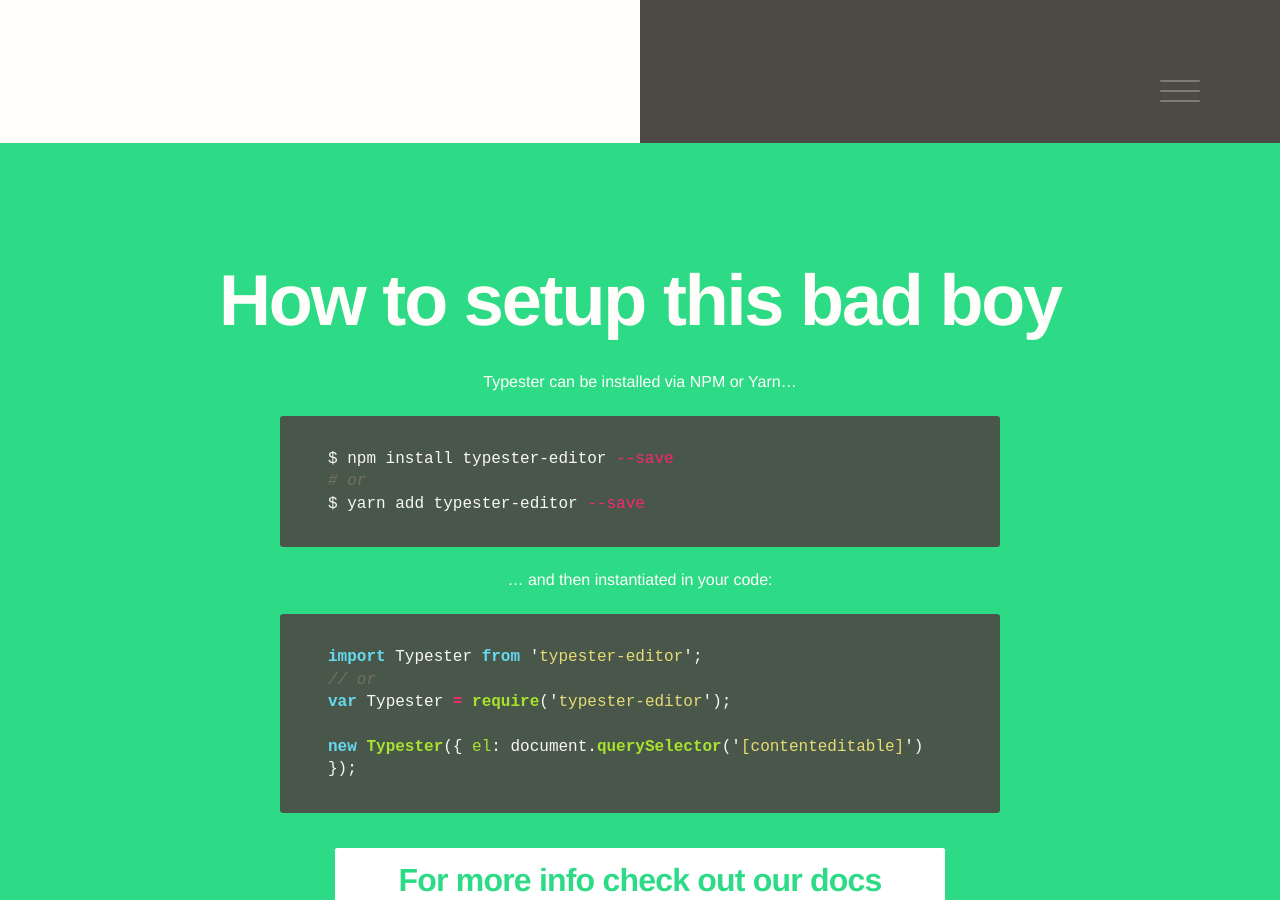
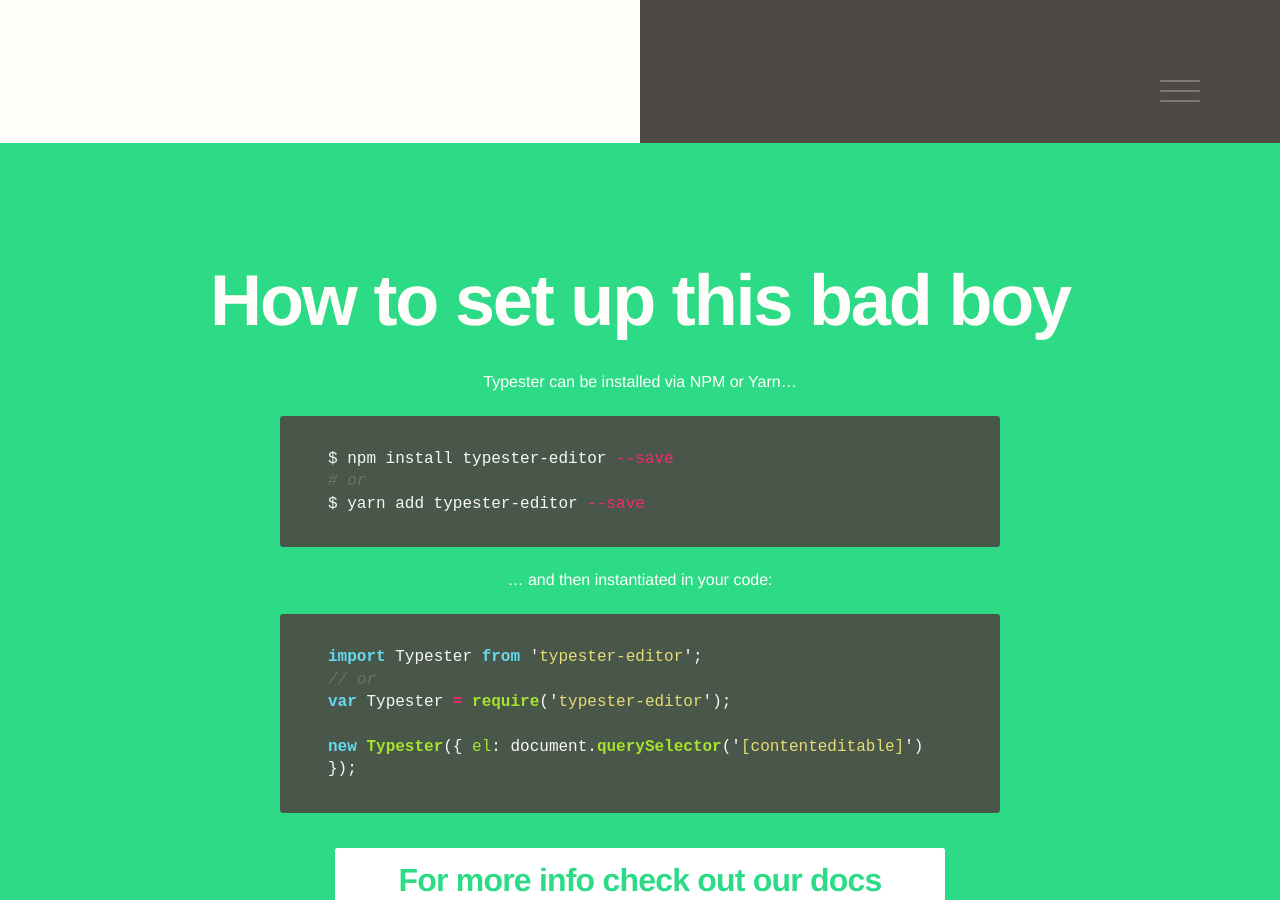
Before and after one commit to typecode/typester, a Jekyll site: the page built from index.html, in a window 1280 px wide and 900 px high, scrolled down 4528 px. Built offline with Jekyll 4.4.1, drawn with Linux system fonts in a browser that asks for light colours; some web fonts are replaced.

Commit message:
Fix typo
Fixes #10

```diff
--- a/_includes/install.html
+++ b/_includes/install.html
@@ -1,6 +1,6 @@
 <section class='install' id='setup'>
     <div class='content-wrapper'>
-        <h2>How to setup this bad boy</h2>
+        <h2>How to set up this bad boy</h2>
         <div class='instructions'>
             <p><strong>Typester can be installed via NPM or Yarn&hellip;</strong></p>
             {% highlight shell %}
```
